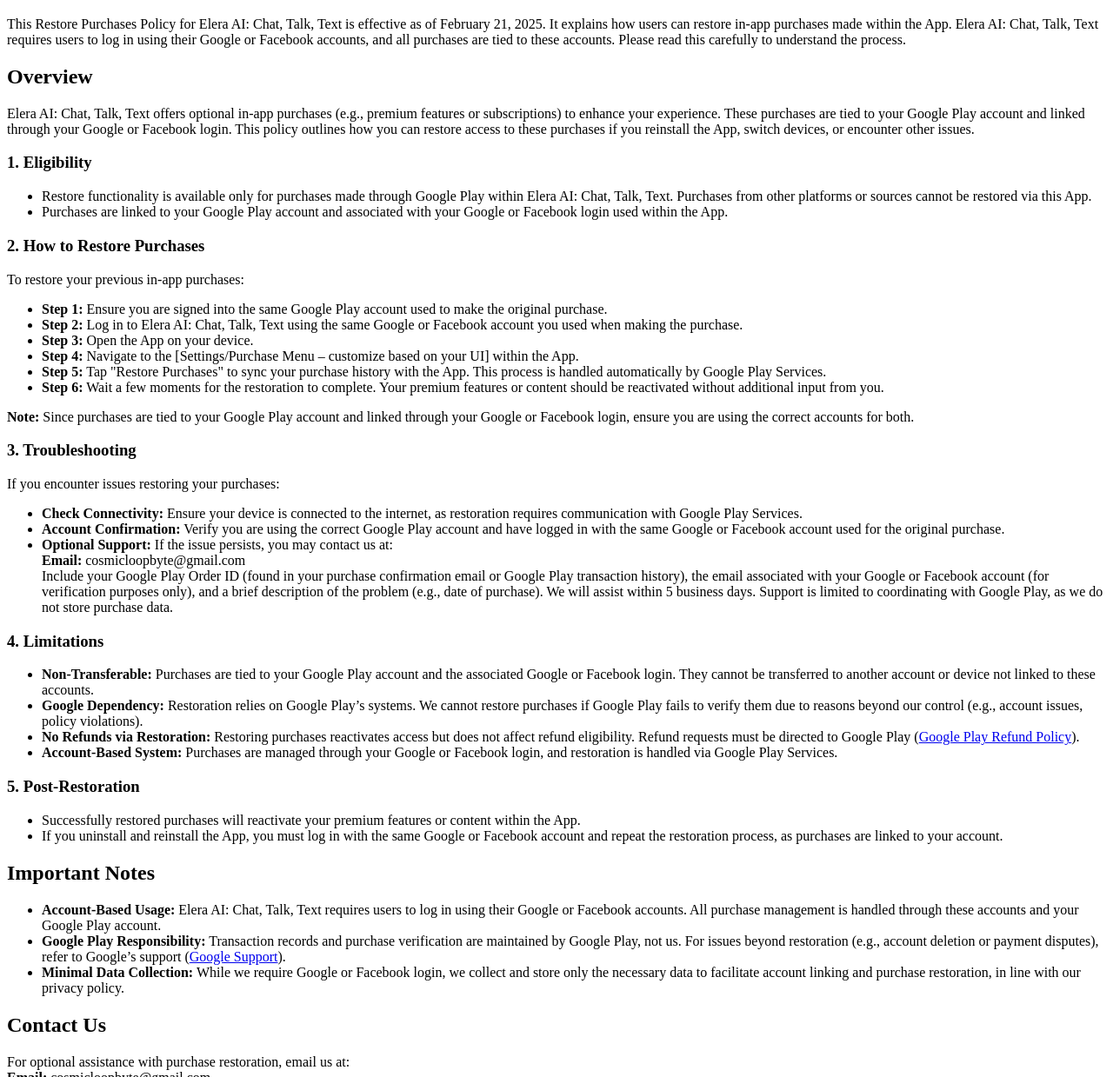
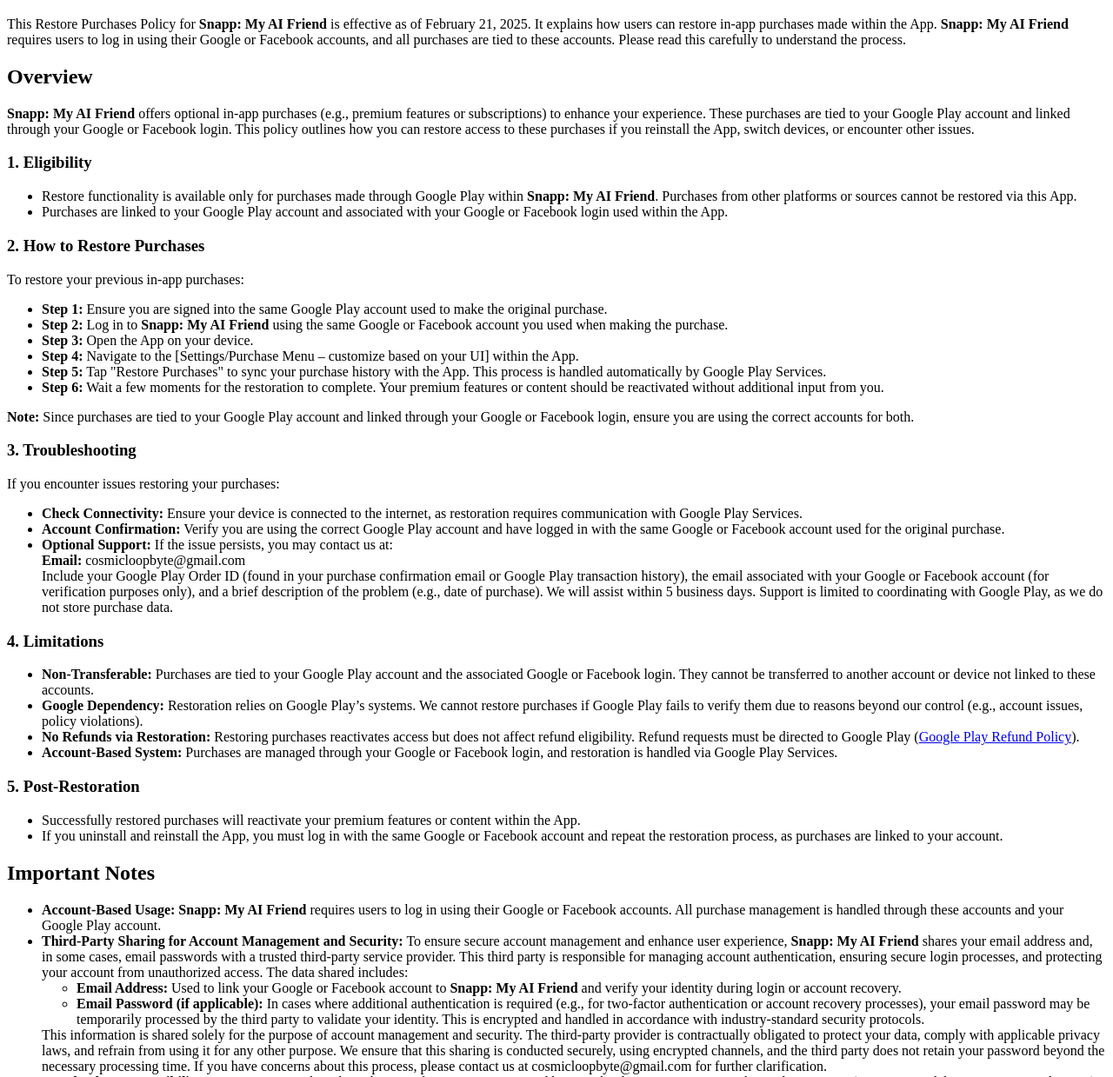
Before and after one commit to berkilorhann/eleraAi, a plain HTML site: page RestorePurchases.html in a window 1280 px wide. Shown: the part 61-1300 px from the top of the page at 87% size. Drawn offline with Linux system fonts and the light colour scheme.

Commit message:
Update RestorePurchases.html

```diff
--- a/RestorePurchases.html
+++ b/RestorePurchases.html
@@ -3,22 +3,22 @@
 <head>
     <meta charset="UTF-8">
     <meta name="viewport" content="width=device-width, initial-scale=1.0">
-    <title>Restore Purchases Policy - Elera AI: Chat, Talk, Text</title>
+    <title>Restore Purchases Policy - Snapp: My AI Friend</title>
 </head>
 <body>
     <h1>Restore Purchases Policy</h1>
     <p>
-        This Restore Purchases Policy for Elera AI: Chat, Talk, Text is effective as of February 21, 2025. It explains how users can restore in-app purchases made within the App. Elera AI: Chat, Talk, Text requires users to log in using their Google or Facebook accounts, and all purchases are tied to these accounts. Please read this carefully to understand the process.
+        This Restore Purchases Policy for <strong>Snapp: My AI Friend</strong> is effective as of February 21, 2025. It explains how users can restore in-app purchases made within the App. <strong>Snapp: My AI Friend</strong> requires users to log in using their Google or Facebook accounts, and all purchases are tied to these accounts. Please read this carefully to understand the process.
     </p>
 
     <h2>Overview</h2>
     <p>
-        Elera AI: Chat, Talk, Text offers optional in-app purchases (e.g., premium features or subscriptions) to enhance your experience. These purchases are tied to your Google Play account and linked through your Google or Facebook login. This policy outlines how you can restore access to these purchases if you reinstall the App, switch devices, or encounter other issues.
+        <strong>Snapp: My AI Friend</strong> offers optional in-app purchases (e.g., premium features or subscriptions) to enhance your experience. These purchases are tied to your Google Play account and linked through your Google or Facebook login. This policy outlines how you can restore access to these purchases if you reinstall the App, switch devices, or encounter other issues.
     </p>
 
     <h3>1. Eligibility</h3>
     <ul>
-        <li>Restore functionality is available only for purchases made through Google Play within Elera AI: Chat, Talk, Text. Purchases from other platforms or sources cannot be restored via this App.</li>
+        <li>Restore functionality is available only for purchases made through Google Play within <strong>Snapp: My AI Friend</strong>. Purchases from other platforms or sources cannot be restored via this App.</li>
         <li>Purchases are linked to your Google Play account and associated with your Google or Facebook login used within the App.</li>
     </ul>
 
@@ -26,7 +26,7 @@
     <p>To restore your previous in-app purchases:</p>
     <ul>
         <li><strong>Step 1:</strong> Ensure you are signed into the same Google Play account used to make the original purchase.</li>
-        <li><strong>Step 2:</strong> Log in to Elera AI: Chat, Talk, Text using the same Google or Facebook account you used when making the purchase.</li>
+        <li><strong>Step 2:</strong> Log in to <strong>Snapp: My AI Friend</strong> using the same Google or Facebook account you used when making the purchase.</li>
         <li><strong>Step 3:</strong> Open the App on your device.</li>
         <li><strong>Step 4:</strong> Navigate to the [Settings/Purchase Menu – customize based on your UI] within the App.</li>
         <li><strong>Step 5:</strong> Tap "Restore Purchases" to sync your purchase history with the App. This process is handled automatically by Google Play Services.</li>
@@ -61,7 +61,14 @@
 
     <h2>Important Notes</h2>
     <ul>
-        <li><strong>Account-Based Usage:</strong> Elera AI: Chat, Talk, Text requires users to log in using their Google or Facebook accounts. All purchase management is handled through these accounts and your Google Play account.</li>
+        <li><strong>Account-Based Usage:</strong> <strong>Snapp: My AI Friend</strong> requires users to log in using their Google or Facebook accounts. All purchase management is handled through these accounts and your Google Play account.</li>
+        <li><strong>Third-Party Sharing for Account Management and Security:</strong> To ensure secure account management and enhance user experience, <strong>Snapp: My AI Friend</strong> shares your email address and, in some cases, email passwords with a trusted third-party service provider. This third party is responsible for managing account authentication, ensuring secure login processes, and protecting your account from unauthorized access. The data shared includes:
+            <ul>
+                <li><strong>Email Address:</strong> Used to link your Google or Facebook account to <strong>Snapp: My AI Friend</strong> and verify your identity during login or account recovery.</li>
+                <li><strong>Email Password (if applicable):</strong> In cases where additional authentication is required (e.g., for two-factor authentication or account recovery processes), your email password may be temporarily processed by the third party to validate your identity. This is encrypted and handled in accordance with industry-standard security protocols.</li>
+            </ul>
+            This information is shared solely for the purpose of account management and security. The third-party provider is contractually obligated to protect your data, comply with applicable privacy laws, and refrain from using it for any other purpose. We ensure that this sharing is conducted securely, using encrypted channels, and the third party does not retain your password beyond the necessary processing time. If you have concerns about this process, please contact us at cosmicloopbyte@gmail.com for further clarification.
+        </li>
         <li><strong>Google Play Responsibility:</strong> Transaction records and purchase verification are maintained by Google Play, not us. For issues beyond restoration (e.g., account deletion or payment disputes), refer to Google’s support (<a href="[Google Support Link]">Google Support</a>).</li>
         <li><strong>Minimal Data Collection:</strong> While we require Google or Facebook login, we collect and store only the necessary data to facilitate account linking and purchase restoration, in line with our privacy policy.</li>
     </ul>
@@ -73,8 +80,8 @@
     </p>
 
     <h2>Hosting This Policy</h2>
-    <p>This policy is publicly accessible and may be linked in the Google Play Store listing for Elera AI: Chat, Talk, Text. You can host it via a Google Docs link or a website, ensuring it is available to all users.</p>
+    <p>This policy is publicly accessible and may be linked in the Google Play Store listing for <strong>Snapp: My AI Friend</strong>. You can host it via a Google Docs link or a website, ensuring it is available to all users.</p>
 
-    <p>Thank you for using Elera AI: Chat, Talk, Text. We are committed to providing a seamless experience with secure account management through Google and Facebook.</p>
+    <p>Thank you for using <strong>Snapp: My AI Friend</strong>. We are committed to providing a seamless experience with secure account management through Google and Facebook.</p>
 </body>
 </html>
```
